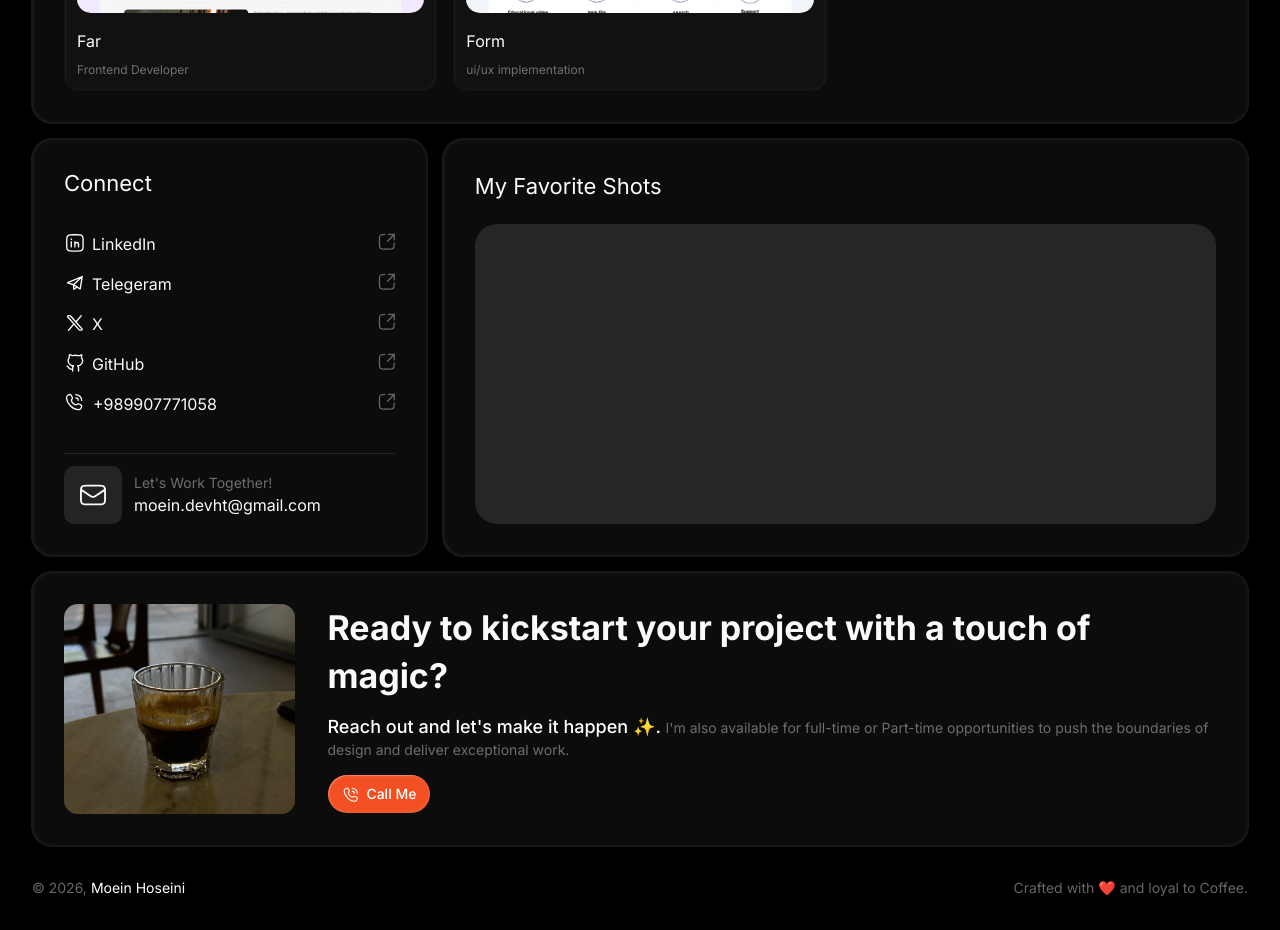
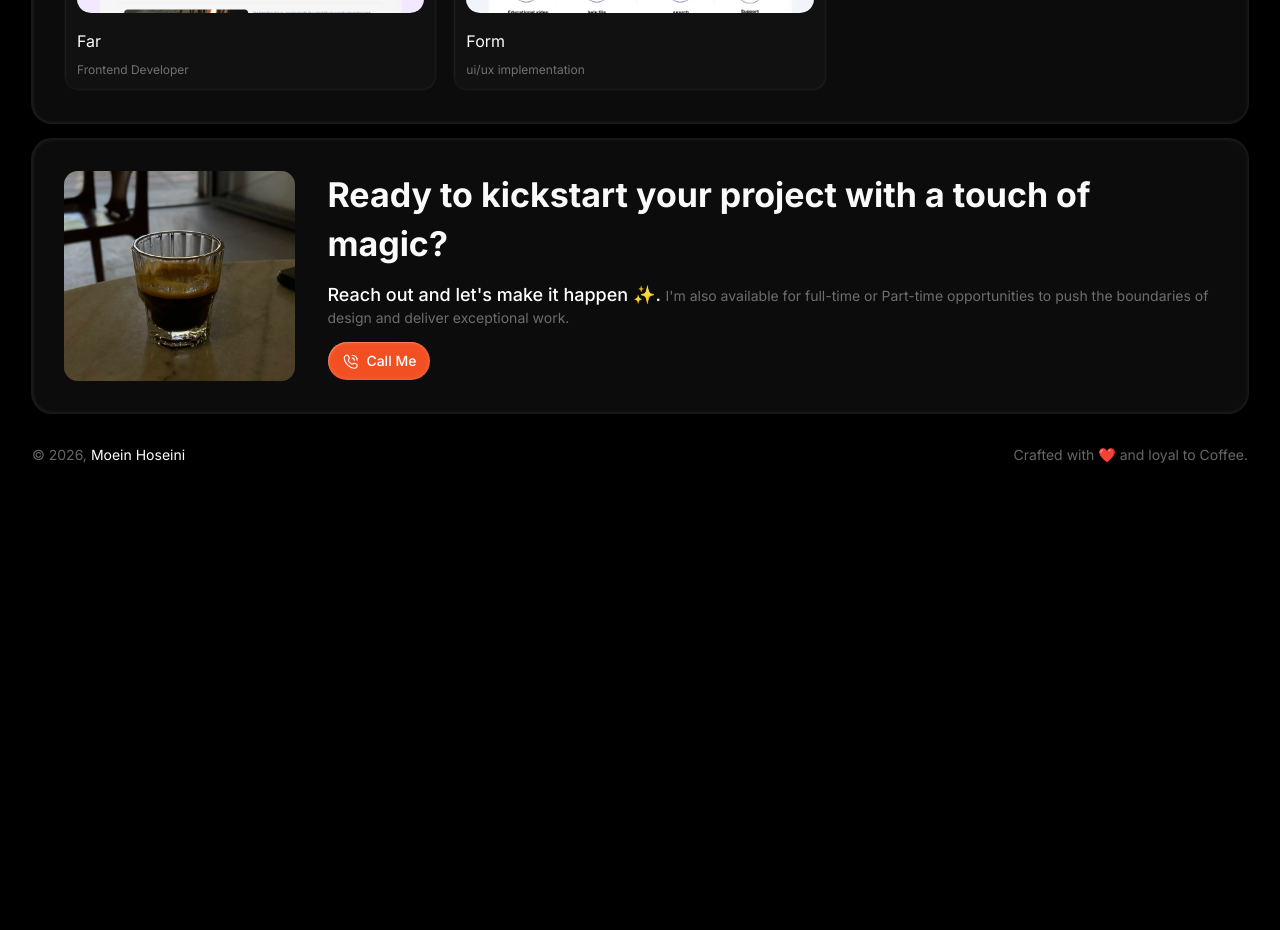
Before and after one commit to moeinht/moeinht.github.io, a Next.js app: page /portfolio in a window 1280 px wide. Shown: the part 1260-2190 px from the top of the page. After the commit the page ends 1757 px from the top, so only its background shows below. Built offline with nearby package versions, Linux system fonts and the light colour scheme.

Commit message:
fix the white space

```diff
--- a/app/portfolio/page.tsx
+++ b/app/portfolio/page.tsx
@@ -17,13 +17,13 @@ function PortfolioPage() {
           </p>
         </div>
       </ProjectsSection>
-      <div className="grid h-full w-full grid-cols-1 gap-4 xl:grid-cols-3">
+      {/* <div className="grid h-full w-full grid-cols-1 gap-4 xl:grid-cols-3">
         <ContactBox />
         <Card className="gap-4 xl:col-start-2 xl:col-end-4">
           <p className="left-auto mb-1.25 text-[22px]">My Favorite Shots</p>
           <div className="h-[300px] w-full rounded-3xl bg-accent"></div>
         </Card>
-      </div>
+      </div> */}
     </div>
   )
 }
```
